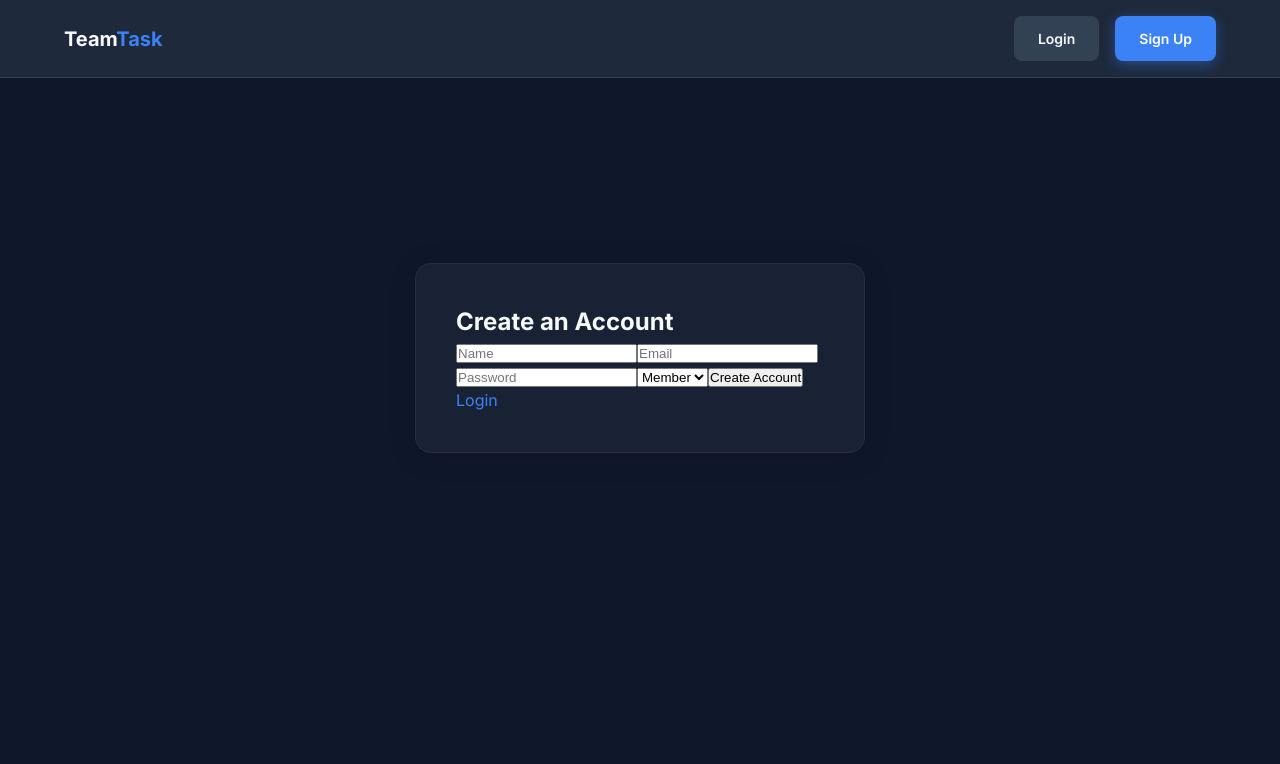
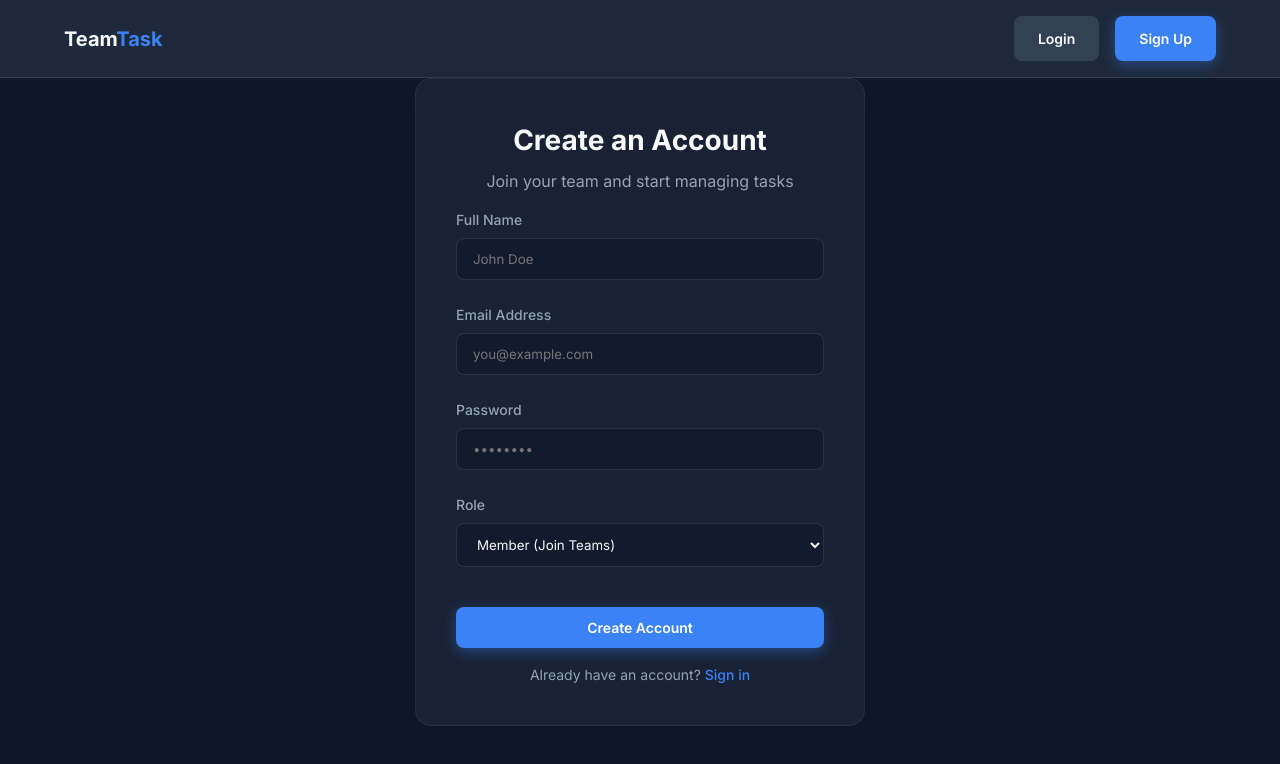
Before and after one commit to BattuNagaRoopasri/Team-Task-Manager, a React (Vite) app in the folder frontend/: page /signup in a window 1280 px wide. Shown: the top 764 px of the page. Built offline with nearby package versions, Linux system fonts and the light colour scheme; no server answers.

Commit message:
updated backend URL

```diff
--- a/frontend/src/context/AuthContext.jsx
+++ b/frontend/src/context/AuthContext.jsx
@@ -1,8 +1,8 @@
 import { createContext, useState, useEffect, useContext } from 'react';
 
 const AuthContext = createContext();
+
 export const useAuth = () => useContext(AuthContext);
-const API = import.meta.env.VITE_API_URL;
 
 export const AuthProvider = ({ children }) => {
   const [user, setUser] = useState(null);
@@ -11,32 +11,24 @@ export const AuthProvider = ({ children }) => {
   useEffect(() => {
     const checkUser = async () => {
       const token = localStorage.getItem('token');
-
       if (token) {
         try {
-          const res = await fetch(`${API}/api/auth/me`, {
-            headers: {
-              Authorization: `Bearer ${token}`
-            }
+          const res = await fetch('https://adorable-caring-production-3038.up.railway.app/api/auth/me', {
+            headers: { Authorization: `Bearer ${token}` }
           });
-
           if (res.ok) {
             const data = await res.json();
             setUser(data);
           } else {
             localStorage.removeItem('token');
-            setUser(null);
           }
         } catch (error) {
           console.error('Auth check failed:', error);
           localStorage.removeItem('token');
-          setUser(null);
         }
       }
-
       setLoading(false);
     };
-
     checkUser();
   }, []);
 
--- a/frontend/src/pages/Login.jsx
+++ b/frontend/src/pages/Login.jsx
@@ -1,8 +1,6 @@
 import { useState } from 'react';
 import { useNavigate, Link } from 'react-router-dom';
 import { useAuth } from '../context/AuthContext';
-
-const API = import.meta.env.VITE_API_URL;
 
 const Login = () => {
   const [email, setEmail] = useState('');
@@ -16,7 +14,7 @@ const Login = () => {
     setError('');
 
     try {
-      const res = await fetch(`${API}/api/auth/login`, {
+      const res = await fetch('https://adorable-caring-production-3038.up.railway.app/api/auth/login', {
         method: 'POST',
         headers: { 'Content-Type': 'application/json' },
         body: JSON.stringify({ email, password })
@@ -25,28 +23,60 @@ const Login = () => {
       const data = await res.json();
 
       if (res.ok) {
-        login(data, data.token);
+        login({ id: data.id, name: data.name, email: data.email, role: data.role }, data.token);
         navigate('/dashboard');
       } else {
-        setError(data.message || 'Login failed');
+        setError(data.message || 'Failed to login');
       }
     } catch (err) {
-      setError('Server not reachable');
+      setError('An error occurred. Please try again.');
     }
   };
 
   return (
-    <div>
-      <h2>Login</h2>
-      {error && <p style={{ color: 'red' }}>{error}</p>}
+    <div className="flex justify-center items-center animate-fade-in" style={{ minHeight: '70vh' }}>
+      <div className="glass-panel" style={{ width: '100%', maxWidth: '400px', padding: '2.5rem' }}>
+        <div className="text-center mb-4">
+          <h2 style={{ fontSize: '1.75rem', fontWeight: 'bold', marginBottom: '0.5rem' }}>Welcome Back</h2>
+          <p style={{ color: 'var(--text-secondary)' }}>Sign in to continue to your dashboard</p>
+        </div>
 
-      <form onSubmit={handleSubmit}>
-        <input value={email} onChange={e => setEmail(e.target.value)} required />
-        <input type="password" value={password} onChange={e => setPassword(e.target.value)} required />
-        <button type="submit">Login</button>
-      </form>
+        {error && <div style={{ padding: '0.75rem', backgroundColor: 'rgba(239, 68, 68, 0.1)', color: 'var(--danger)', borderRadius: '0.5rem', marginBottom: '1rem', border: '1px solid rgba(239, 68, 68, 0.2)' }}>{error}</div>}
 
-      <Link to="/signup">Signup</Link>
+        <form onSubmit={handleSubmit}>
+          <div className="input-group">
+            <label htmlFor="email">Email Address</label>
+            <input
+              type="email"
+              id="email"
+              className="input-field"
+              value={email}
+              onChange={(e) => setEmail(e.target.value)}
+              required
+              placeholder="you@example.com"
+            />
+          </div>
+          <div className="input-group">
+            <label htmlFor="password">Password</label>
+            <input
+              type="password"
+              id="password"
+              className="input-field"
+              value={password}
+              onChange={(e) => setPassword(e.target.value)}
+              required
+              placeholder="••••••••"
+            />
+          </div>
+          <button type="submit" className="btn btn-primary w-full" style={{ marginTop: '1rem' }}>
+            Sign In
+          </button>
+        </form>
+
+        <p className="text-center mt-4" style={{ fontSize: '0.875rem', color: 'var(--text-secondary)' }}>
+          Don't have an account? <Link to="/signup" style={{ fontWeight: '500' }}>Sign up</Link>
+        </p>
+      </div>
     </div>
   );
 };
--- a/frontend/src/pages/Signup.jsx
+++ b/frontend/src/pages/Signup.jsx
@@ -1,7 +1,6 @@
 import { useState } from 'react';
 import { useNavigate, Link } from 'react-router-dom';
-
-const API = import.meta.env.VITE_API_URL;
+import { useAuth } from '../context/AuthContext';
 
 const Signup = () => {
   const [name, setName] = useState('');
@@ -16,7 +15,7 @@ const Signup = () => {
     setError('');
 
     try {
-      const res = await fetch(`${API}/api/auth/register`, {
+      const res = await fetch('https://adorable-caring-production-3038.up.railway.app/api/auth/register', {
         method: 'POST',
         headers: { 'Content-Type': 'application/json' },
         body: JSON.stringify({ name, email, password, role })
@@ -25,36 +24,84 @@ const Signup = () => {
       const data = await res.json();
 
       if (res.ok) {
+        // Automatically redirect to login after successful signup
         navigate('/login');
       } else {
         setError(data.message || 'Failed to create account');
       }
     } catch (err) {
-      setError('Server not reachable. Check backend.');
+      setError('An error occurred. Please try again.');
     }
   };
 
   return (
-    <div className="flex justify-center items-center" style={{ minHeight: '70vh' }}>
+    <div className="flex justify-center items-center animate-fade-in" style={{ minHeight: '70vh' }}>
       <div className="glass-panel" style={{ width: '100%', maxWidth: '450px', padding: '2.5rem' }}>
-        <h2>Create an Account</h2>
+        <div className="text-center mb-4">
+          <h2 style={{ fontSize: '1.75rem', fontWeight: 'bold', marginBottom: '0.5rem' }}>Create an Account</h2>
+          <p style={{ color: 'var(--text-secondary)' }}>Join your team and start managing tasks</p>
+        </div>
 
-        {error && <p style={{ color: 'red' }}>{error}</p>}
+        {error && <div style={{ padding: '0.75rem', backgroundColor: 'rgba(239, 68, 68, 0.1)', color: 'var(--danger)', borderRadius: '0.5rem', marginBottom: '1rem', border: '1px solid rgba(239, 68, 68, 0.2)' }}>{error}</div>}
 
         <form onSubmit={handleSubmit}>
-          <input value={name} onChange={e => setName(e.target.value)} placeholder="Name" required />
-          <input value={email} onChange={e => setEmail(e.target.value)} placeholder="Email" required />
-          <input type="password" value={password} onChange={e => setPassword(e.target.value)} placeholder="Password" required />
-
-          <select value={role} onChange={e => setRole(e.target.value)}>
-            <option value="MEMBER">Member</option>
-            <option value="ADMIN">Admin</option>
-          </select>
-
-          <button type="submit">Create Account</button>
+          <div className="input-group">
+            <label htmlFor="name">Full Name</label>
+            <input
+              type="text"
+              id="name"
+              className="input-field"
+              value={name}
+              onChange={(e) => setName(e.target.value)}
+              required
+              placeholder="John Doe"
+            />
+          </div>
+          <div className="input-group">
+            <label htmlFor="email">Email Address</label>
+            <input
+              type="email"
+              id="email"
+              className="input-field"
+              value={email}
+              onChange={(e) => setEmail(e.target.value)}
+              required
+              placeholder="you@example.com"
+            />
+          </div>
+          <div className="input-group">
+            <label htmlFor="password">Password</label>
+            <input
+              type="password"
+              id="password"
+              className="input-field"
+              value={password}
+              onChange={(e) => setPassword(e.target.value)}
+              required
+              placeholder="••••••••"
+              minLength="6"
+            />
+          </div>
+          <div className="input-group">
+            <label htmlFor="role">Role</label>
+            <select
+              id="role"
+              className="input-field"
+              value={role}
+              onChange={(e) => setRole(e.target.value)}
+            >
+              <option value="MEMBER">Member (Join Teams)</option>
+              <option value="ADMIN">Admin (Manage Projects)</option>
+            </select>
+          </div>
+          <button type="submit" className="btn btn-primary w-full" style={{ marginTop: '1rem' }}>
+            Create Account
+          </button>
         </form>
 
-        <Link to="/login">Login</Link>
+        <p className="text-center mt-4" style={{ fontSize: '0.875rem', color: 'var(--text-secondary)' }}>
+          Already have an account? <Link to="/login" style={{ fontWeight: '500' }}>Sign in</Link>
+        </p>
       </div>
     </div>
   );
--- a/frontend/vite.config.js
+++ b/frontend/vite.config.js
@@ -4,4 +4,12 @@ import react from '@vitejs/plugin-react'
 // https://vitejs.dev/config/
 export default defineConfig({
   plugins: [react()],
+  server: {
+    proxy: {
+      '/api': {
+        target: 'http://localhost:5000',
+        changeOrigin: true,
+      },
+    },
+  },
 })
```
Also changed, not shown: frontend/src/pages/Dashboard.jsx (+84 -29 lines).
